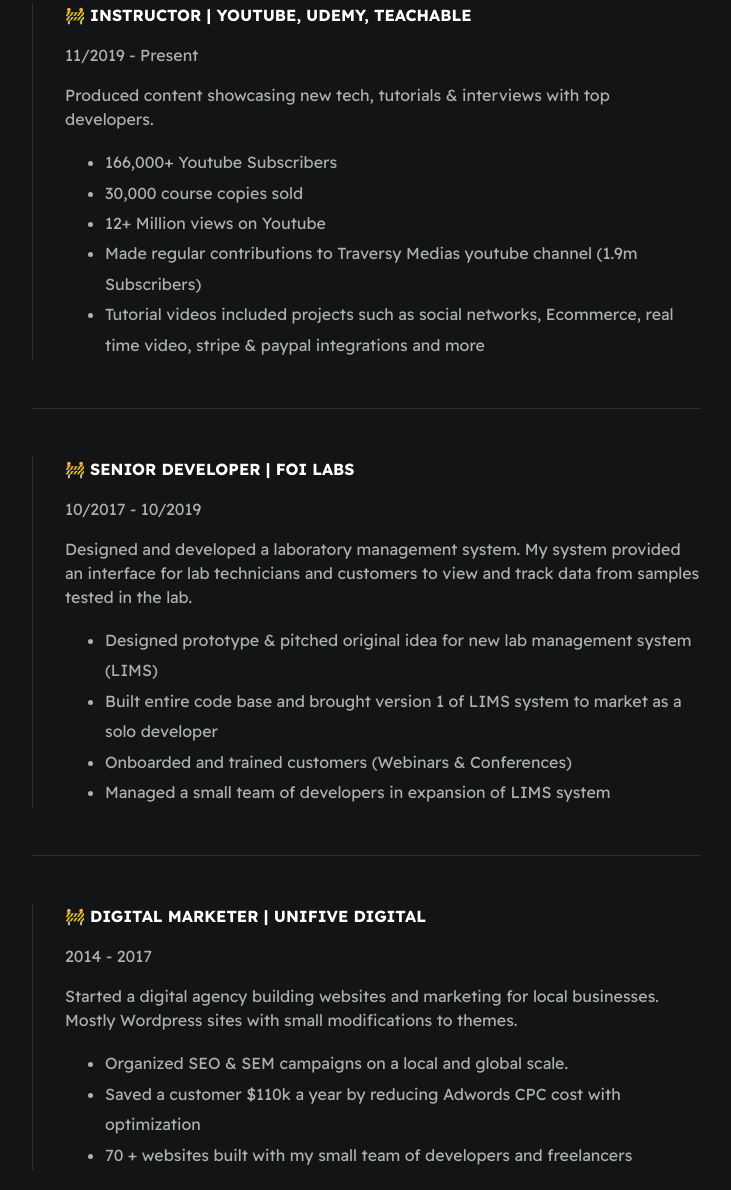
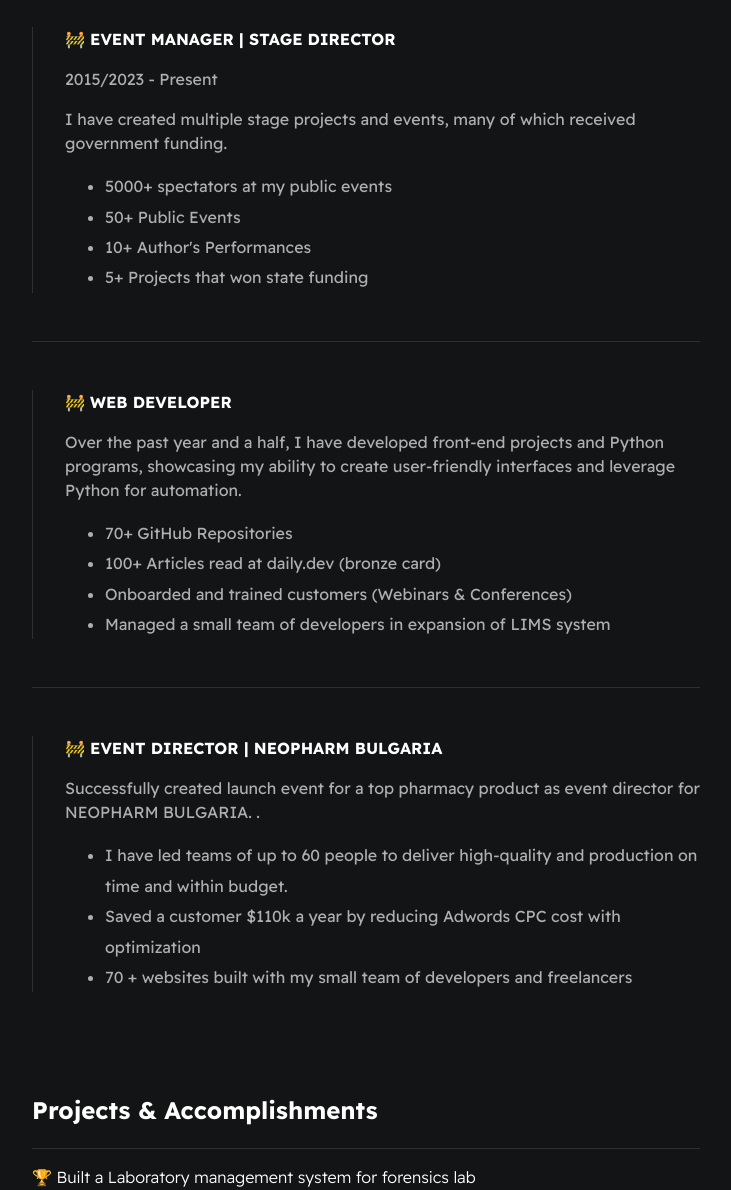
Before and after one commit to Dimitar-Iliev7/Digital-Resume, a plain HTML site: page index.html in a window 1280 px wide. Shown: the part 931-2121 px from the top of the page, without its empty margins (274-1005 px from the left). Drawn offline with Linux system fonts and the light colour scheme.

Commit message:
hero section done

```diff
--- a/index.html
+++ b/index.html
@@ -31,8 +31,8 @@
         <div>
           <h1 id="username">Dimitar Iliev</h1>
           <p id="bio">
-            Lorem ipsum dolor, sit amet consectetur adipisicing elit. Inventore,
-            accusamus?
+            Award-winning Event Producer | 8+ Years of experience in Event
+            Management | Web Developer- HTML/CSS, JavaScript, React, Python
           </p>
           <p>👉 dimitar7iliev@yahoo.com</p>
         </div>
@@ -41,17 +41,17 @@
       <section class="section--page">
         <div id="socials--list">
           <a
-            href="#"
+            href="https://www.linkedin.com/in/dimitar-iliev-5030a525b/"
             target="_blank"
             >LinkedIn</a
           >
           <a
-            href="#"
+            href="https://github.com/Dimitar-Iliev7"
             target="_blank"
             >GitHub</a
           >
           <a
-            href="#"
+            href="https://twitter.com/Dimitar_Iliev7"
             target="_blank"
             >Twitter</a
           >
@@ -66,12 +66,17 @@
       <section class="section--page">
         <h2>Skills and Qualifications</h2>
         <ul id="qualifications--list">
-          <li>✔️ Lorem ipsum dolor sit amet.</li>
-          <li>✔️ Lorem ipsum dolor sit amet.</li>
-          <li>✔️ Lorem ipsum dolor sit amet.</li>
-          <li>✔️ Lorem ipsum dolor sit amet.</li>
-          <li>✔️ Lorem ipsum dolor sit amet.</li>
-          <li>✔️ Lorem ipsum dolor sit amet.</li>
+          <li>
+            ✔️ Utilized HTML, CSS and JavaScript to create responsive landing
+            pages.
+          </li>
+          <li>
+            ✔️ Designed multiple dymanic and browser compatible pages using
+            HTML5, CSS3, JS (React).
+          </li>
+          <li>✔️ Used JavaScript and JSON to update portion of webpage.</li>
+          <li>✔️ Familiarity with web services and REST API.</li>
+          <li>✔️ Coding and scripting skills in Python.</li>
         </ul>
       </section>
 
@@ -105,46 +110,33 @@
         <div class="line-break"></div>
 
         <div class="card--work-history">
-          <strong>🚧 INSTRUCTOR | YOUTUBE, UDEMY, TEACHABLE</strong>
-          <p>11/2019 - Present</p>
+          <strong>🚧 EVENT MANAGER | STAGE DIRECTOR</strong>
+          <p>2015/2023 - Present</p>
           <p>
-            Produced content showcasing new tech, tutorials & interviews with
-            top developers.
+            I have created multiple stage projects and events, many of which
+            received government funding.
           </p>
           <ul>
-            <li>166,000+ Youtube Subscribers</li>
-            <li>30,000 course copies sold</li>
-            <li>12+ Million views on Youtube</li>
-            <li>
-              Made regular contributions to Traversy Medias youtube channel
-              (1.9m Subscribers)
-            </li>
-            <li>
-              Tutorial videos included projects such as social networks,
-              Ecommerce, real time video, stripe & paypal integrations and more
-            </li>
+            <li>5000+ spectators at my public events</li>
+            <li>50+ Public Events</li>
+            <li>10+ Author's Performances</li>
+            <li>5+ Projects that won state funding</li>
           </ul>
         </div>
 
         <div class="line-break"></div>
 
         <div class="card--work-history">
-          <strong>🚧 SENIOR DEVELOPER | FOI LABS</strong>
-          <p>10/2017 - 10/2019</p>
+          <strong>🚧 WEB DEVELOPER</strong>
+
           <p>
-            Designed and developed a laboratory management system. My system
-            provided an interface for lab technicians and customers to view and
-            track data from samples tested in the lab.
+            Over the past year and a half, I have developed front-end projects
+            and Python programs, showcasing my ability to create user-friendly
+            interfaces and leverage Python for automation.
           </p>
           <ul>
-            <li>
-              Designed prototype & pitched original idea for new lab management
-              system (LIMS)
-            </li>
-            <li>
-              Built entire code base and brought version 1 of LIMS system to
-              market as a solo developer
-            </li>
+            <li>70+ GitHub Repositories</li>
+            <li>100+ Articles read at daily.dev (bronze card)</li>
             <li>Onboarded and trained customers (Webinars & Conferences)</li>
             <li>
               Managed a small team of developers in expansion of LIMS system
@@ -155,15 +147,17 @@
         <div class="line-break"></div>
 
         <div class="card--work-history">
-          <strong>🚧 DIGITAL MARKETER | UNIFIVE DIGITAL</strong>
-          <p>2014 - 2017</p>
+          <strong>🚧 EVENT DIRECTOR | NEOPHARM BULGARIA</strong>
+          <p></p>
           <p>
-            Started a digital agency building websites and marketing for local
-            businesses. Mostly Wordpress sites with small modifications to
-            themes.
+            Successfully created launch event for a top pharmacy product as
+            event director for NEOPHARM BULGARIA. .
           </p>
           <ul>
-            <li>Organized SEO & SEM campaigns on a local and global scale.</li>
+            <li>
+              I have led teams of up to 60 people to deliver high-quality and
+              production on time and within budget.
+            </li>
             <li>
               Saved a customer $110k a year by reducing Adwords CPC cost with
               optimization
```
